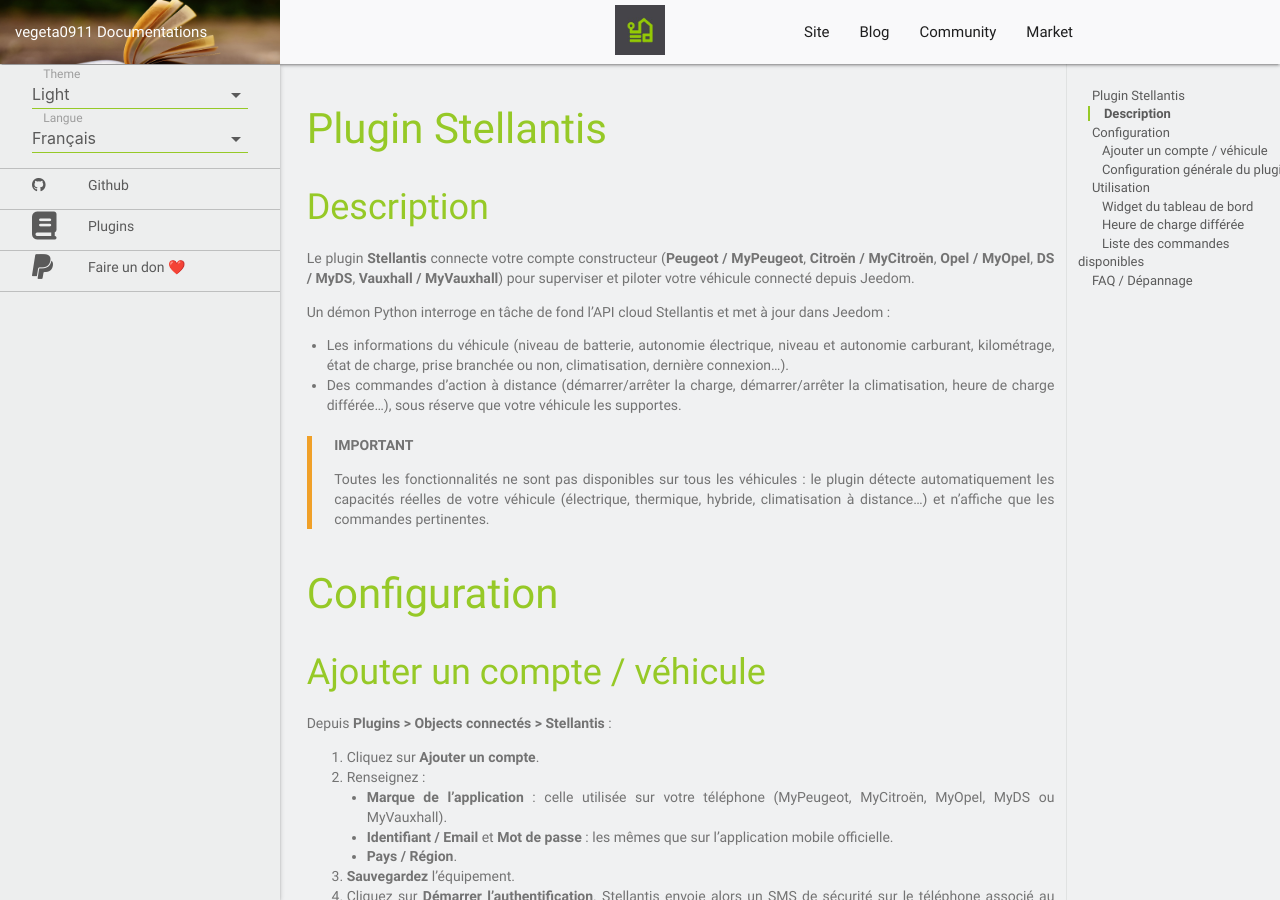
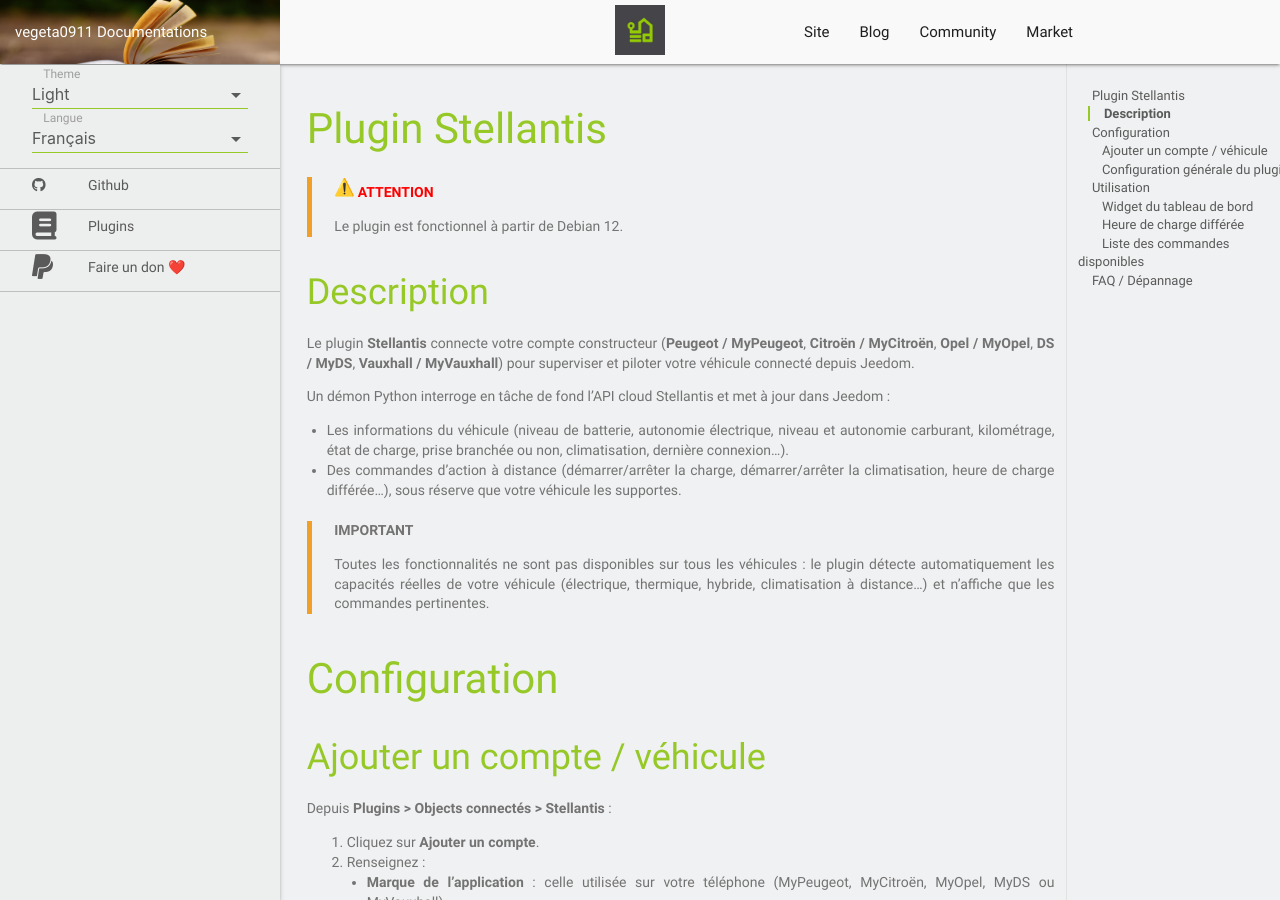
Before and after one commit to vegeta0911/documentation, a Jekyll site: the page built from plugins/fr_FR/Stellantis/index.md, in a window 1280 px wide and 900 px high. Built offline with Jekyll 4.4.1, drawn with Linux system fonts in a browser that asks for light colours; nearby versions of some CDN libraries; emoji names are drawn with the system emoji font; our own code applies the rules of GitHub Pages for plain Markdown files; library files that are not in the unit come from our copies.

Commit message:
Update index.md

```diff
--- a/plugins/fr_FR/Stellantis/index.md
+++ b/plugins/fr_FR/Stellantis/index.md
@@ -1,4 +1,8 @@
 # Plugin Stellantis
+
+> <strong><span style="color:red"><img class="emoji responsive-img" title=":warning:" alt=":warning:" src="https://github.githubassets.com/images/icons/emoji/unicode/26a0.png" height="20" width="20" loading="lazy"> ATTENTION</span></strong>
+>
+> Le plugin est fonctionnel à partir de Debian 12.
 
 ## Description
 
```
